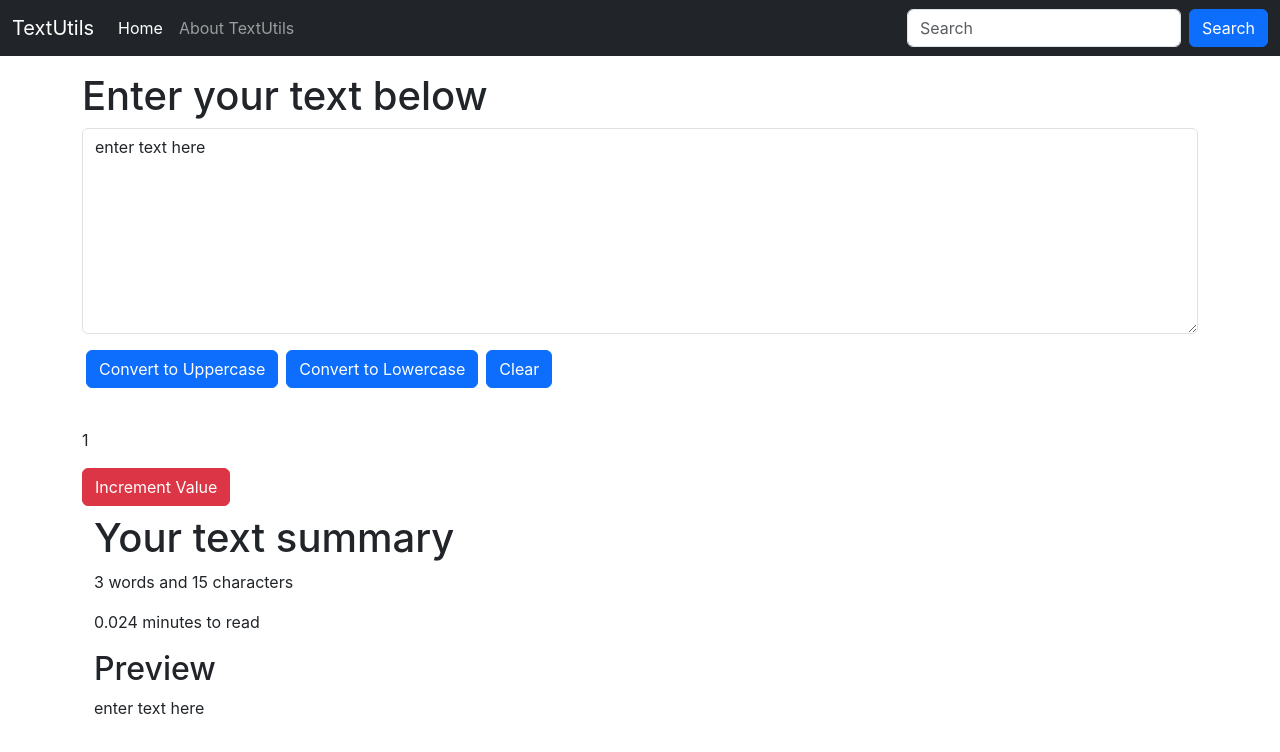
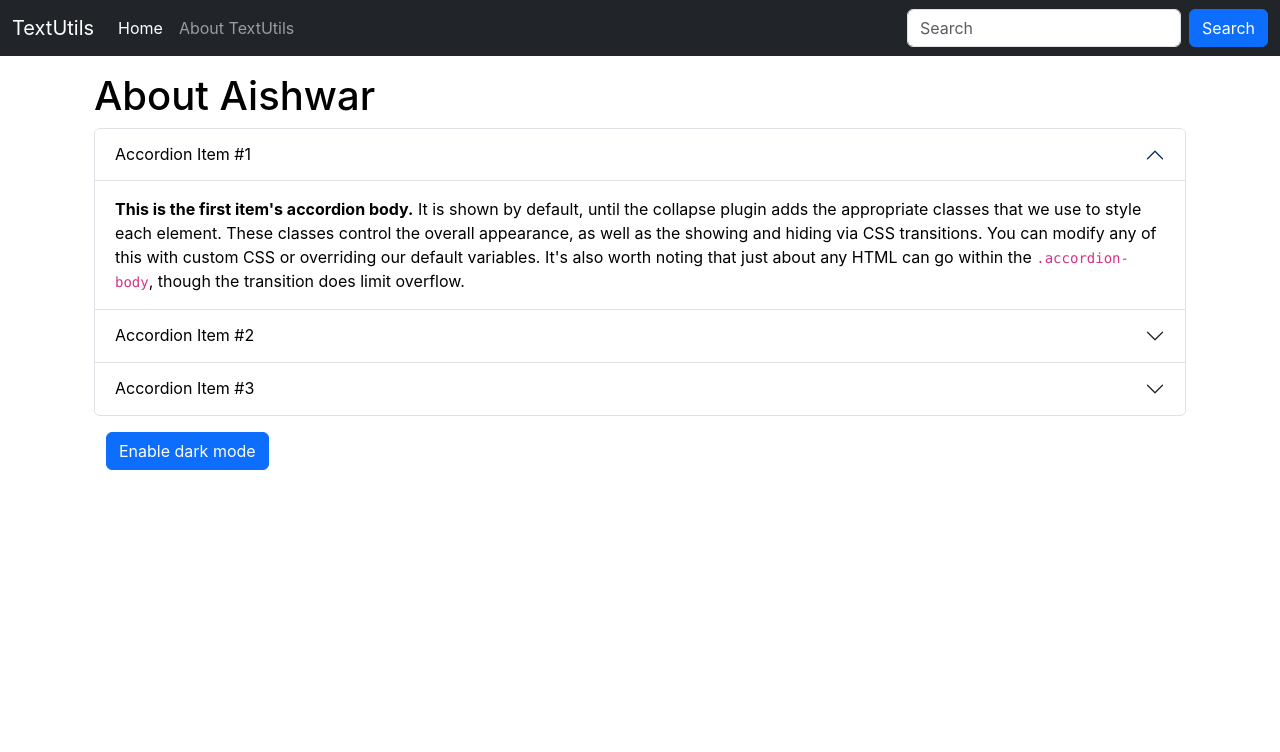
Before and after one commit to mrworld196wide/Text-Utilizer, a React (Create React App) app: page / in a window 1280 px wide. Shown: the top 752 px of the page. Built offline with nearby package versions, Linux system fonts and the light colour scheme.

Commit message:
Creating "Enable Dark Mode" Using useState Hook

```diff
--- a/src/App.js
+++ b/src/App.js
@@ -1,5 +1,6 @@
 /* eslint-disable jsx-a11y/anchor-is-valid */
 import './App.css';
+import About from './components/About';
 import Navbar from './components/Navbar';
 import Textform from './components/Textform';
 
@@ -8,7 +9,8 @@
     <>
       <Navbar title="TextUtils" />
       <div className="container my-3">
-        <Textform heading="Enter your text below" />
+        {/* <Textform heading="Enter your text below" /> */}
+        <About/>
       </div>
     </>
   );
--- /dev/null
+++ b/src/components/About.js
@@ -0,0 +1,78 @@
+import React, {useState} from 'react'
+
+export default function About() {
+    // state hook for changing the color of accordion to white/black
+    const [myStyle, setMyStyle] = useState({
+        backgroundColor: 'white',
+        color: 'black'
+    })
+
+    //state hook for changing the state of button text
+    const [btntext, setBtnText] = useState("Enable dark mode")
+
+    // conditional to check current color of the accordion
+    const toggleStyle=()=>{
+        if(myStyle.color === 'black'){
+            setMyStyle({
+                color:'white',
+                backgroundColor: 'black',
+                border: '1px solid white'
+            })
+            setBtnText("Enable light mode")
+        }
+        else{
+            setMyStyle({
+                color:'black',
+                backgroundColor: 'white'
+            })
+            setBtnText("Enable dark mode")
+        }
+    }
+
+    return (
+        <div className='container' style={myStyle}>
+            <h1 className="my-2">About Aishwar</h1>
+            <div className="accordion" id="accordionExample" style={myStyle}>
+                <div className="accordion-item">
+                    <h2 className="accordion-header" id="headingOne">
+                        <button className="accordion-button" type="button" data-bs-toggle="collapse" data-bs-target="#collapseOne" aria-expanded="true" aria-controls="collapseOne" style={myStyle}>
+                            Accordion Item #1
+                        </button>
+                    </h2>
+                    <div id="collapseOne" className="accordion-collapse collapse show" aria-labelledby="headingOne" data-bs-parent="#accordionExample">
+                        <div className="accordion-body" style={myStyle}>
+                            <strong>This is the first item's accordion body.</strong> It is shown by default, until the collapse plugin adds the appropriate classes that we use to style each element. These classes control the overall appearance, as well as the showing and hiding via CSS transitions. You can modify any of this with custom CSS or overriding our default variables. It's also worth noting that just about any HTML can go within the <code>.accordion-body</code>, though the transition does limit overflow.
+                        </div>
+                    </div>
+                 </div>
+                <div className="accordion-item">
+                    <h2 className="accordion-header" id="headingTwo">
+                        <button className="accordion-button collapsed" type="button" data-bs-toggle="collapse" data-bs-target="#collapseTwo" aria-expanded="false" aria-controls="collapseTwo" style={myStyle}>
+                            Accordion Item #2
+                        </button>
+                    </h2>
+                    <div id="collapseTwo" className="accordion-collapse collapse" aria-labelledby="headingTwo" data-bs-parent="#accordionExample">
+                        <div className="accordion-body" style={myStyle}>
+                            <strong>This is the second item's accordion body.</strong> It is hidden by default, until the collapse plugin adds the appropriate classes that we use to style each element. These classes control the overall appearance, as well as the showing and hiding via CSS transitions. You can modify any of this with custom CSS or overriding our default variables. It's also worth noting that just about any HTML can go within the <code>.accordion-body</code>, though the transition does limit overflow.
+                        </div>
+                    </div>
+                </div>
+                <div className="accordion-item">
+                    <h2 className="accordion-header" id="headingThree">
+                        <button className="accordion-button collapsed" type="button" data-bs-toggle="collapse" data-bs-target="#collapseThree" aria-expanded="false" aria-controls="collapseThree" style={myStyle}>
+                            Accordion Item #3
+                        </button>
+                    </h2>
+                    <div id="collapseThree" className="accordion-collapse collapse" aria-labelledby="headingThree" data-bs-parent="#accordionExample">
+                        <div className="accordion-body" style={myStyle}>
+                            <strong>This is the third item's accordion body.</strong> It is hidden by default, until the collapse plugin adds the appropriate classes that we use to style each element. These classes control the overall appearance, as well as the showing and hiding via CSS transitions. You can modify any of this with custom CSS or overriding our default variables. It's also worth noting that just about any HTML can go within the <code>.accordion-body</code>, though the transition does limit overflow.
+                        </div>
+                    </div>
+                </div>
+            </div>
+            <div className="container my-3">
+                <button onClick={toggleStyle} type='button' className='btn btn-primary'>{btntext} </button>
+            </div>
+        </div>
+    )
+}
--- a/src/components/Textform.js
+++ b/src/components/Textform.js
@@ -13,6 +13,7 @@
     }
 
     const handleClearClick = () => {
+        console.log("textbox cleared")
         let newText = " ";
         setText(newText)
     }
@@ -20,6 +21,19 @@
     const handleOnChange = (event) => {
         console.log("changed ");
         setText(event.target.value);    // seting value of state variable text to the text in textarea
+    }
+
+    const handleCopy = () => {
+        alert("Copied succesfully!");
+        var text = document.getElementById("myBox");
+        text.select();
+        text.setSelectionRange(0, 9999);
+        navigator.clipboard.writeText(text.value);
+    }
+
+    const handleExtraSpaces = () => {
+        let newText = text.split(/[ ]+/);
+        setText(newText.join(" "))
     }
 
     // states
@@ -35,6 +49,8 @@
                 <button className="btn btn-primary mx-1" onClick={handleUpClick}>Convert to Uppercase</button>
                 <button className="btn btn-primary mx-1" onClick={handleLowClick}>Convert to Lowercase</button>
                 <button className="btn btn-primary mx-1" onClick={handleClearClick}>Clear</button>
+                <button className="btn btn-primary mx-1" onClick={handleCopy}>Copy Text</button>
+                <button className="btn btn-primary mx-1" onClick={handleExtraSpaces}>Remove Extra Spaces</button>
             </div>
 
             <div className="d-inline container my-4 ">
```
